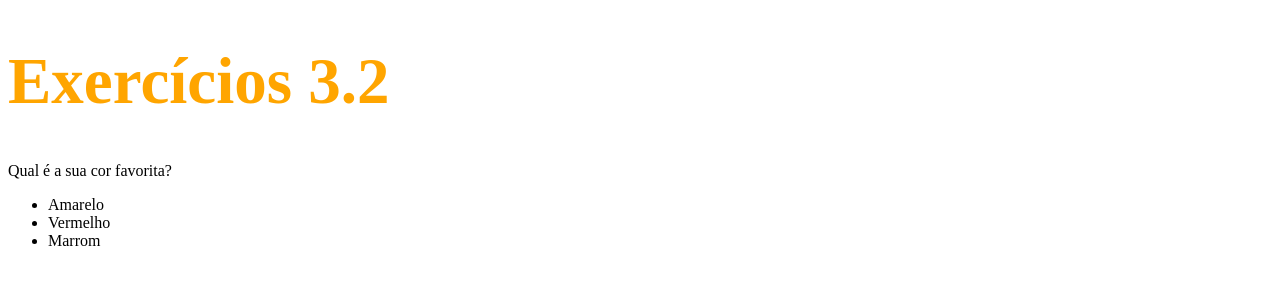
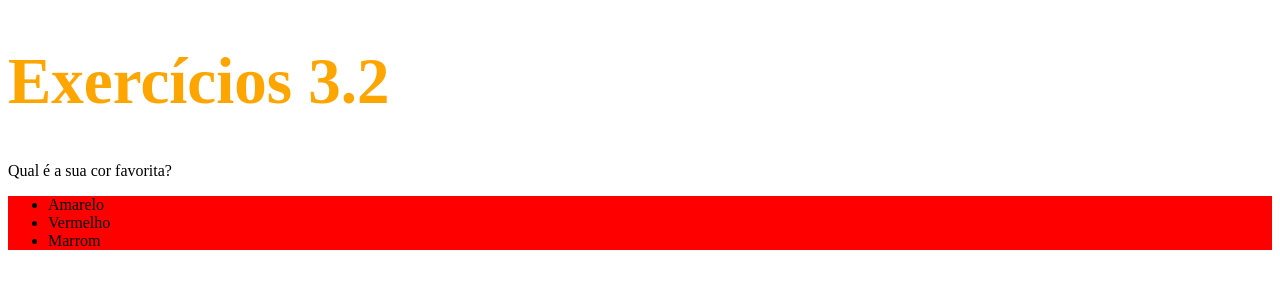
Before and after one commit to aysllanferreira/trybe-exercicios, a plain HTML site: page Fundamentos/1- HTML & CSS/3.2/index.html in a window 1280 px wide. Drawn offline with Linux system fonts and the light colour scheme.

Commit message:
Alterando cor do fundo da lista.

```diff
--- a/Fundamentos/1- HTML & CSS/3.2/index.html
+++ b/Fundamentos/1- HTML & CSS/3.2/index.html
@@ -7,6 +7,10 @@
         h1 {
             font-size: 65px;
             color: orange;
+        }
+
+        ul {
+          background-color: red;
         }
     </style>
   </head>
```
